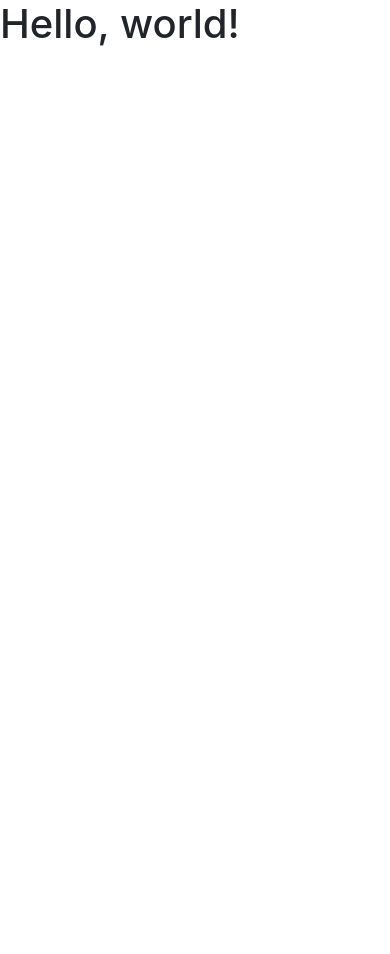
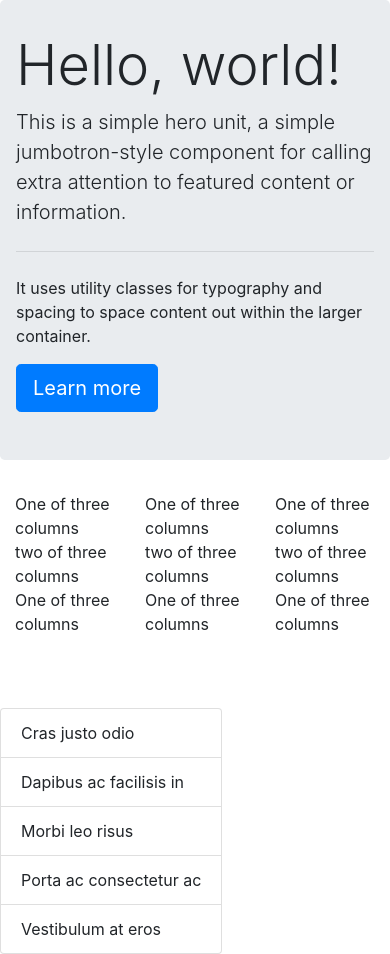
Before and after one commit to lilianrgg/delicias-lily_v2, a website: page index.html in a window 390 px wide. Before the commit the page ends 844 px from the top, so only its background shows below. Drawn offline with nearby package versions, Linux system fonts and the light colour scheme.

Commit message:
Diseño responsive de la pagina index.html, se puso la grilla y una lista

```diff
--- a/index.html
+++ b/index.html
@@ -11,12 +11,76 @@
     <title>Hello, world!</title>
   </head>
   <body>
-    <h1>Hello, world!</h1>
 
     <!-- Optional JavaScript -->
     <!-- jQuery first, then Popper.js, then Bootstrap JS -->
     <script src="node_modules/bootstrap/jquery/dist/jquery-3.5.1.slim.min.js" ></script>
     <script src="node_modules/bootstrap/popper.js/dist/popper.min.js" ></script>
     <script src="node_modules/bootstrap/dist/js/bootstrap.min.js" ></script>
+
+   <!-- jumbotron-->
+	<div class="jumbotron">
+	  <h1 class="display-4">Hello, world!</h1>
+	  <p class="lead">This is a simple hero unit, a simple jumbotron-style component for calling extra attention to featured content or information.</p>
+	  <hr class="my-4">
+	  <p>It uses utility classes for typography and spacing to space content out within the larger container.</p>
+	  <p class="lead">
+	    <a class="btn btn-primary btn-lg" href="#" role="button">Learn more</a>
+	  </p>
+	</div>
+
+	<!-- Containeers-->
+
+	<div class="container">
+	  <div class="row align-items-start">
+	    <div class="col">
+	      One of three columns
+	    </div>
+	    <div class="col">
+	      One of three columns
+	    </div>
+	    <div class="col">
+	      One of three columns
+	    </div>
+	  </div>
+	  <div class="row align-items-center">
+	    <div class="col">
+	      two of three columns
+	    </div>
+	    <div class="col">
+	      two of three columns
+	    </div>
+	    <div class="col">
+	      two of three columns
+	    </div>
+	  </div>
+	  <div class="row align-items-end">
+	    <div class="col">
+	      One of three columns
+	    </div>
+	    <div class="col">
+	      One of three columns
+	    </div>
+	    <div class="col">
+	      One of three columns
+	    </div>
+	  </div>
+	</div>
+
+	</br></br></br>
+
+	<!-- Lista-->
+	<div class="container">
+	 <div class="row">
+		<ul class="list-group">
+		  <li class="list-group-item">Cras justo odio</li>
+		  <li class="list-group-item">Dapibus ac facilisis in</li>
+		  <li class="list-group-item">Morbi leo risus</li>
+		  <li class="list-group-item">Porta ac consectetur ac</li>
+		  <li class="list-group-item">Vestibulum at eros</li>
+		</ul>
+	 </div>
+	</div>
+
   </body>
 </html>
```
